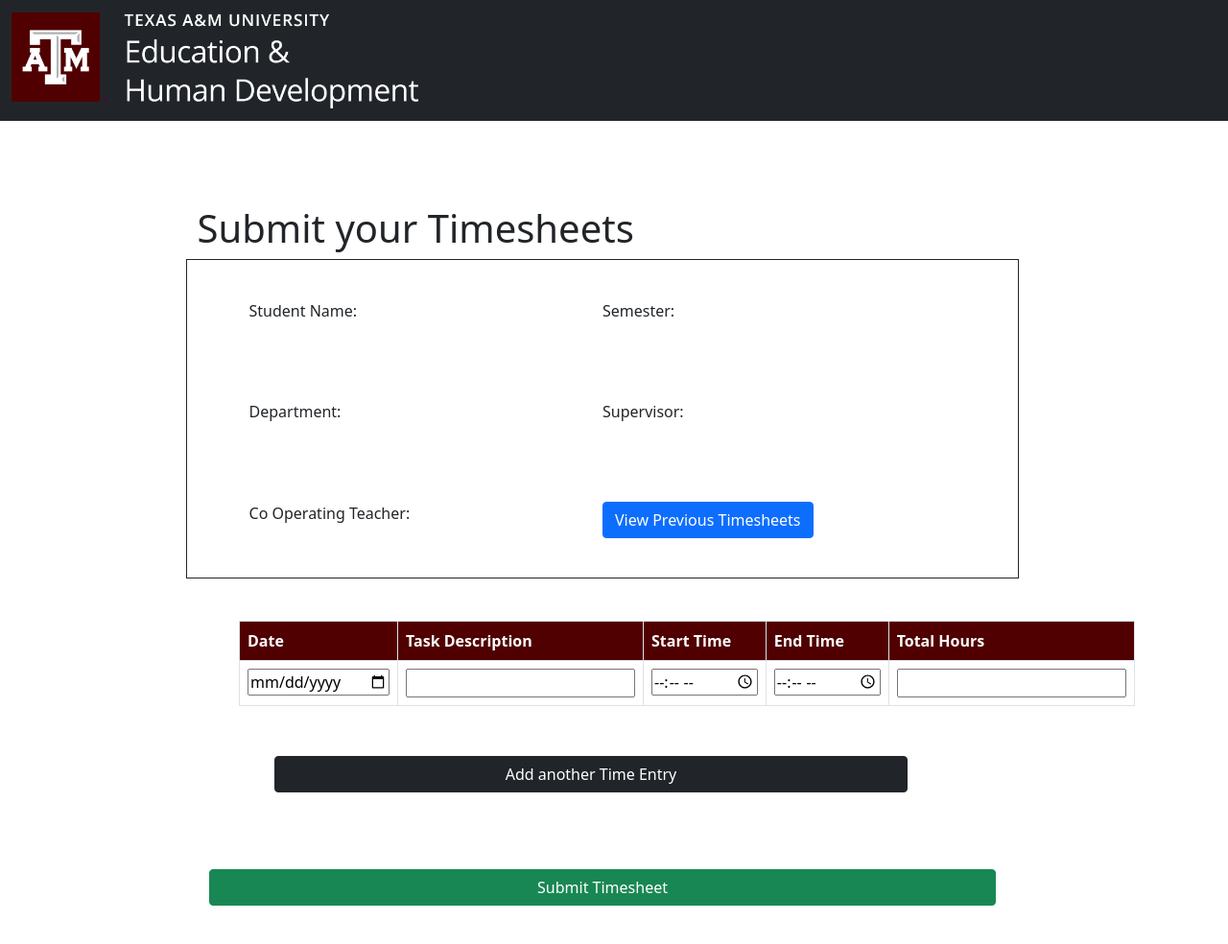
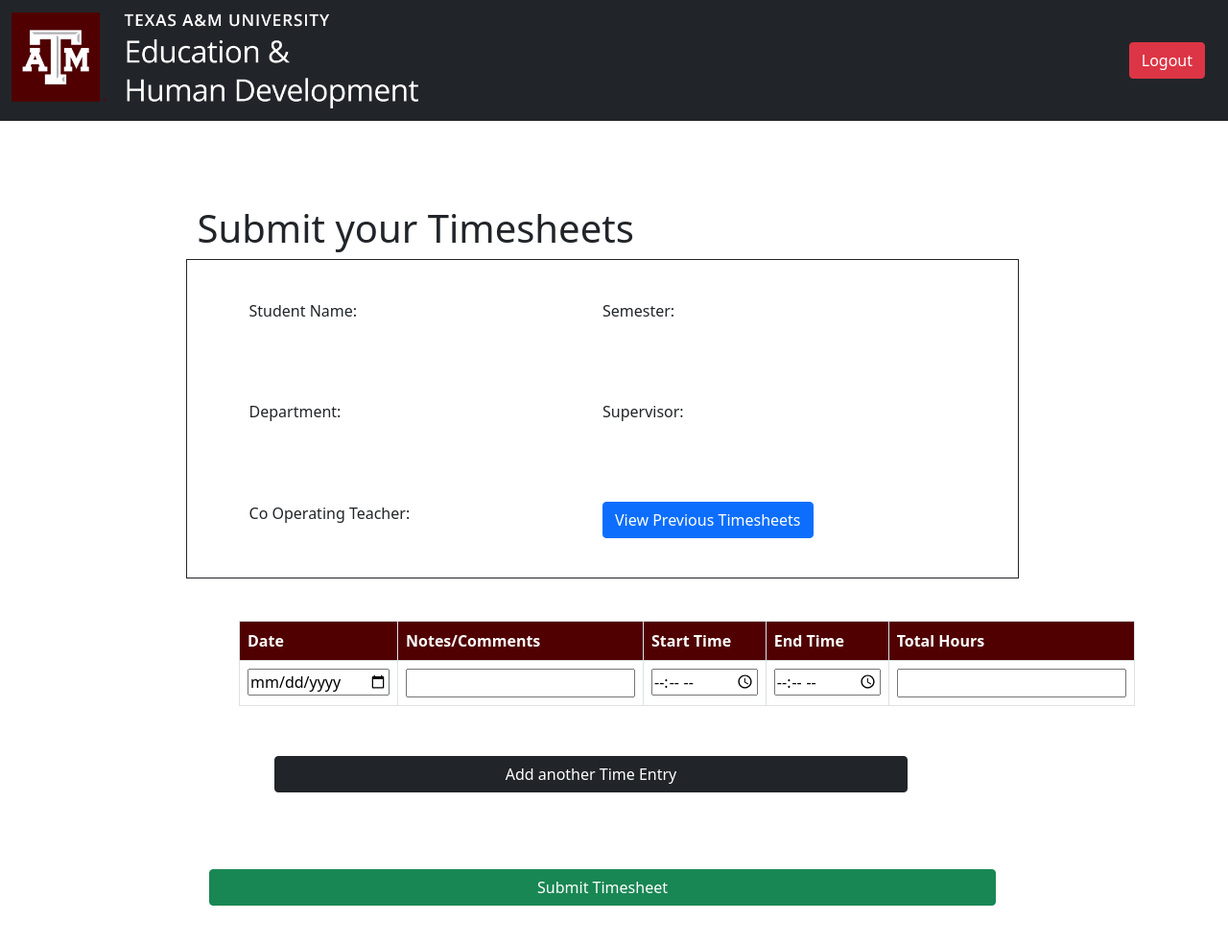
Before and after one commit to sanjaynayak1628/CEHD_Aggie_Educator_Portal, a Django app: page /student/ in a window 1280 px wide. Shown: the top 984 px of the page at 96% size. Run offline with Django 3.2, Linux system fonts and the light colour scheme; the visitor is signed in with stand-in values (Sample User, id 1); some libraries are stand-ins or nearby versions.

Commit message:
Added changes for student submit timesheet

```diff
--- a/code/cehd/cehd/urls.py
+++ b/code/cehd/cehd/urls.py
@@ -19,5 +19,5 @@ from django.urls import path, include
 urlpatterns = [
     path('admin/', admin.site.urls),
     path('', include('login.urls')),
-    path('student/', include('epp_student.urls'))
+    path('', include('epp_student.urls'))
 ]
--- a/code/cehd/epp_student/templates/epp_student/student.html
+++ b/code/cehd/epp_student/templates/epp_student/student.html
@@ -33,13 +33,14 @@
         </div>
     </div>
 
-    <form action="" method="post">
+    <form action="/student/" method="post">
+        {% csrf_token %}
         <div class="container rowpadding">
             <table class="table table-bordered" id="timesheet_table">
                 <thead style="background-color: rgb(80, 0, 0); color: white;">
                     <tr>
                         <th scope="col">Date</th>
-                        <th scope="col">Task Description</th>
+                        <th scope="col">Notes/Comments</th>
                         <th scope="col">Start Time</th>
                         <th scope="col">End Time</th>
                         <th scope="col">Total Hours</th>
--- a/code/cehd/epp_student/urls.py
+++ b/code/cehd/epp_student/urls.py
@@ -2,5 +2,6 @@ from django.urls import path
 from .import views
 
 urlpatterns = [
-    path('', views.index, name='student')
+    path('student/', views.index, name='student'),
+    path('accounts/profile/', views.index, name='profile'),
 ]
--- a/code/cehd/login/templates/login/base.html
+++ b/code/cehd/login/templates/login/base.html
@@ -73,7 +73,18 @@
                 </button>
                 <div class="collapse navbar-collapse" id="navbarCollapse">
                     <ul class="navbar-nav me-auto mb-2 mb-md-0">
-                        <!-- <li class="nav-item"><a class="nav-link active" aria-current="page" href="/">Home</a></li> -->
+                        <!-- <li class="nav-item"><a class="nav-link" href="/" target="_blank">certification</a></li>
+                        <li class="nav-item"><a class="nav-link" href="/" target="_blank">education.tamu</a></li>
+                        <li class="nav-item"><a class="nav-link" href="">help</a></li> -->
+                    </ul>
+                    <ul class="navbar-nav ml-auto mb-2 mb-md-0">
+                        {% if user.is_authenticated %}
+                        <div class="container">
+                            <div class="col">
+                                <button onClick="location.href='/logout'" class="btn btn-danger">Logout</button>
+                            </div>
+                        </div>
+                        {% endif %}
                         <!-- <li class="nav-item"><a class="nav-link" href="/" target="_blank">certification</a></li>
                         <li class="nav-item"><a class="nav-link" href="/" target="_blank">education.tamu</a></li>
                         <li class="nav-item"><a class="nav-link" href="">help</a></li> -->
--- a/code/cehd/login/urls.py
+++ b/code/cehd/login/urls.py
@@ -8,5 +8,5 @@ urlpatterns = [
     path('register/', views.register, name='register'),
     path('login/', auth_view.LoginView.as_view(template_name = 'login/login.html'), name='login'),
     path('logout/', auth_view.LogoutView.as_view(template_name = 'login/logout.html'), name='logout'),
-    path('accounts/profile/', views.profile, name='profile'),
+    # path('accounts/profile/', epp_student.views.index, name='profile'),
 ]
```
